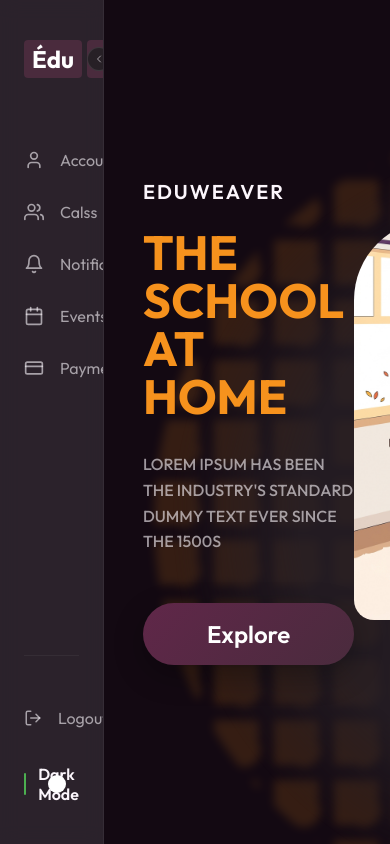
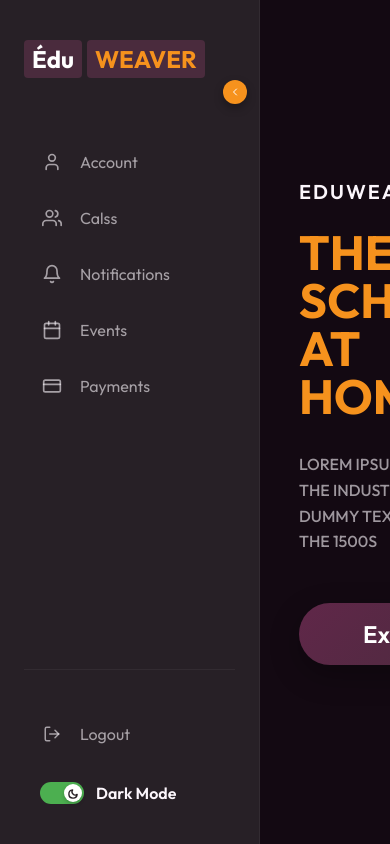
Before and after one commit to Amrsamy19/eduweaver, a Next.js app: page / in a window 390 px wide. Built offline with nearby package versions, Linux system fonts and the light colour scheme.

Commit message:
feat: implement responsive sidebar navigation and main content layout components

```diff
--- a/components/MainContent.module.css
+++ b/components/MainContent.module.css
@@ -16,9 +16,10 @@
   align-items: center;
   justify-content: space-between;
   width: 100%;
-  max-width: 1200px;
+  max-width: 1250px;
   position: relative;
   z-index: 2;
+  gap: 120px;
 }
 
 .subTitle {
--- a/components/Sidebar.jsx
+++ b/components/Sidebar.jsx
@@ -5,18 +5,23 @@ import styles from './Sidebar.module.css';
 
 export default function Sidebar() {
   const [isDarkMode, setIsDarkMode] = useState(true);
+  const [isCollapsed, setIsCollapsed] = useState(false);
 
   const toggleDarkMode = () => {
     setIsDarkMode(!isDarkMode);
     document.documentElement.setAttribute('data-theme', !isDarkMode ? 'dark' : 'light');
   };
 
+  const toggleSidebar = () => {
+    setIsCollapsed(!isCollapsed);
+  };
+
   return (
-    <aside className={styles.sidebar}>
+    <aside className={`${styles.sidebar} ${isCollapsed ? styles.collapsed : ''}`}>
       <div className={styles.logoContainer}>
         <div className={styles.eduBox}>Édu</div>
         <div className={styles.weaverBox}>WEAVER</div>
-        <div className={styles.toggleArrow}>
+        <div className={styles.toggleArrow} onClick={toggleSidebar}>
             <svg width="12" height="12" viewBox="0 0 24 24" fill="none" stroke="currentColor" strokeWidth="2" strokeLinecap="round" strokeLinejoin="round"><path d="m15 18-6-6 6-6"/></svg>
         </div>
       </div>
@@ -65,7 +70,13 @@ export default function Sidebar() {
         </div>
         <div className={styles.darkModeToggle}>
            <div className={`${styles.switch} ${isDarkMode ? styles.active : ''}`} onClick={toggleDarkMode}>
-              <div className={styles.handle}></div>
+              <div className={styles.handle}>
+                {isDarkMode ? (
+                  <svg className={styles.switchIcon} viewBox="0 0 24 24" fill="none" stroke="#272026" strokeWidth="3" strokeLinecap="round" strokeLinejoin="round"><path d="M21 12.79A9 9 0 1 1 11.21 3 7 7 0 0 0 21 12.79z"/></svg>
+                ) : (
+                  <svg className={styles.switchIcon} viewBox="0 0 24 24" fill="none" stroke="#F6921D" strokeWidth="3" strokeLinecap="round" strokeLinejoin="round"><circle cx="12" cy="12" r="5"/><line x1="12" y1="1" x2="12" y2="3"/><line x1="12" y1="21" x2="12" y2="23"/><line x1="4.22" y1="4.22" x2="5.64" y2="5.64"/><line x1="18.36" y1="18.36" x2="19.78" y2="19.78"/><line x1="1" y1="12" x2="3" y2="12"/><line x1="21" y1="12" x2="23" y2="12"/><line x1="4.22" y1="19.78" x2="5.64" y2="18.36"/><line x1="18.36" y1="5.64" x2="19.78" y2="4.22"/></svg>
+                )}
+              </div>
            </div>
            <span>Dark Mode</span>
         </div>
--- a/components/Sidebar.module.css
+++ b/components/Sidebar.module.css
@@ -1,7 +1,7 @@
 .sidebar {
   width: var(--sidebar-width);
   height: 100vh;
-  background: rgba(45, 36, 46, 0.95);
+  background: var(--bg-sidebar);
   backdrop-filter: blur(10px);
   color: var(--text-main);
   padding: 40px 24px;
@@ -10,8 +10,14 @@
   border-right: 1px solid rgba(255, 255, 255, 0.05);
   transition: var(--transition);
   position: relative;
-  overflow-y: auto;
+  overflow: hidden;
   box-shadow: 10px 0 30px rgba(0,0,0,0.1);
+  flex-shrink: 0;
+}
+
+.sidebar.collapsed {
+  width: 80px;
+  padding: 40px 16px;
 }
 
 .logoContainer {
@@ -42,11 +48,10 @@
 
 .toggleArrow {
   position: absolute;
-  right: -32px;
-  top: 50%;
-  transform: translateY(-50%);
-  background: var(--bg-sidebar);
-  border: 1px solid rgba(255, 255, 255, 0.1);
+  right: -12px;
+  top: 40px;
+  background: var(--accent-orange);
+  border: none;
   width: 24px;
   height: 24px;
   border-radius: 50%;
@@ -54,7 +59,15 @@
   align-items: center;
   justify-content: center;
   cursor: pointer;
-  color: var(--text-muted);
+  color: white;
+  z-index: 10;
+  transition: var(--transition);
+  box-shadow: 0 4px 10px rgba(0,0,0,0.3);
+}
+
+.collapsed .toggleArrow {
+  transform: rotate(180deg);
+  right: -12px;
 }
 
 .nav {
@@ -68,15 +81,54 @@
 .navItem {
   display: flex;
   align-items: center;
-  padding: 12px 0;
+  justify-content: flex-start; /* Left-aligned when expanded */
+  padding: 12px 16px;
   color: var(--text-muted);
   cursor: pointer;
   transition: var(--transition);
   margin-bottom: 8px;
+  border-radius: 12px;
+}
+
+.collapsed .navItem {
+  justify-content: center; /* Perfectly centered when collapsed */
+  padding: 12px 0;
 }
 
 .navItem:hover {
   color: var(--text-main);
+  background: rgba(255, 255, 255, 0.05);
+}
+
+.icon {
+  width: 24px;
+  height: 24px;
+  flex-shrink: 0;
+  display: flex;
+  align-items: center;
+  justify-content: center;
+}
+
+.navItem span,
+.logoutBtn span,
+.darkModeToggle span,
+.weaverBox {
+  transition: opacity 0.2s ease;
+  white-space: nowrap;
+}
+
+.collapsed .navItem span,
+.collapsed .logoutBtn span,
+.collapsed .darkModeToggle span,
+.collapsed .weaverBox {
+  opacity: 0;
+  pointer-events: none;
+  width: 0;
+  margin: 0;
+}
+
+.collapsed .icon {
+  margin-right: 0;
 }
 
 .icon {
@@ -96,11 +148,17 @@
 .logoutBtn {
     display: flex;
     align-items: center;
+    justify-content: flex-start; /* Left-aligned when expanded */
     color: var(--text-muted);
     cursor: pointer;
     margin-bottom: 24px;
+    padding: 12px 16px;
+    transition: var(--transition);
+}
+
+.collapsed .logoutBtn {
+    justify-content: center; /* Centered when collapsed */
     padding: 12px 0;
-    transition: var(--transition);
 }
 
 .logoutBtn:hover {
@@ -110,9 +168,16 @@
 .darkModeToggle {
   display: flex;
   align-items: center;
+  justify-content: flex-start; /* Left-aligned when expanded */
   gap: 12px;
   color: var(--text-main);
   font-weight: 600;
+  padding: 0 16px;
+}
+
+.collapsed .darkModeToggle {
+  justify-content: center; /* Centered when collapsed */
+  padding: 0;
 }
 
 .switch {
@@ -138,8 +203,23 @@
   top: 2px;
   left: 2px;
   transition: var(--transition);
+  display: grid;
+  place-items: center;
+  box-shadow: 0 2px 4px rgba(0,0,0,0.2);
+  z-index: 2;
 }
 
+.switchIcon {
+  width: 11px;
+  height: 11px;
+  display: block;
+}
+
+/* Perfect containment for the active state */
 .switch.active .handle {
-  transform: translateX(22px);
+  left: calc(100% - 20px);
 }
+
+.switch.active .switchIcon {
+    transform: translate(-0.5px, 0.5px);
+}
```
